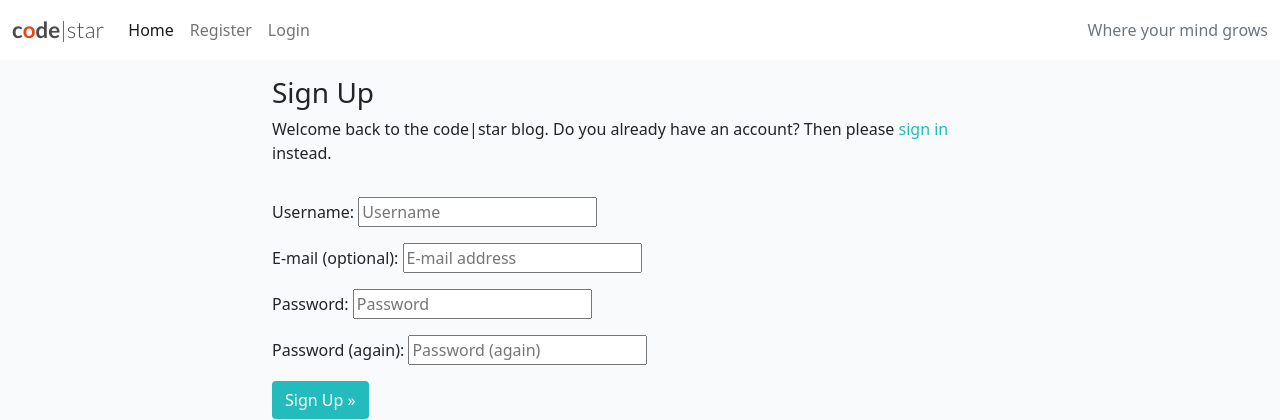
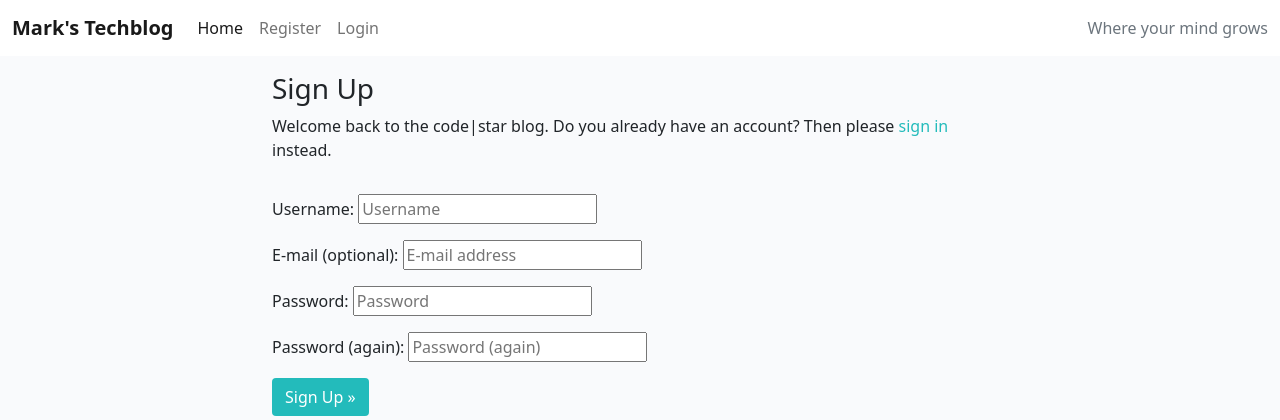
Before and after one commit to Markp1312/PP4-DjangoTechBlog, a Django app: page /accounts/signup/ in a window 1280 px wide. Shown: the top 420 px of the page. Run offline with Django 3.2, Linux system fonts and the light colour scheme.

Commit message:
updated requirements.txt

```diff
--- a/MarkTechblog/settings.py
+++ b/MarkTechblog/settings.py
@@ -33,7 +33,7 @@ DEBUG = False
 
 X_FRAME_OPTIONS = 'SAMEORIGIN'
 
-ALLOWED_HOSTS = ['ci-pp4-marktechblog.herokuapp.com', 'localhost']
+ALLOWED_HOSTS = ["ci-pp4-marktechblog.herokuapp.com", "localhost"]
 
 
 # Application definition
@@ -72,6 +72,7 @@ MESSAGE_TAGS = {
 CRISPY_TEMPLATE_PACK = 'bootstrap4'
 
 MIDDLEWARE = [
+    'whitenoise.middleware.WhiteNoiseMiddleware',
     'django.middleware.security.SecurityMiddleware',
     'django.contrib.sessions.middleware.SessionMiddleware',
     'django.middleware.common.CommonMiddleware',
--- a/requirements.txt
+++ b/requirements.txt
@@ -14,3 +14,4 @@ python3-openid==3.2.0
 pytz==2022.1
 requests-oauthlib==1.3.1
 sqlparse==0.4.2
+whitenoise==6.0.0
--- a/templates/base.html
+++ b/templates/base.html
@@ -26,8 +26,7 @@
 
     <nav class="navbar navbar-expand-lg navbar-light bg-white">
         <div class="container-fluid">
-            <a class="navbar-brand" href="{% url 'home' %}"><span class="brand">c<span class="red-o">o</span>de<span
-                        class="thin">|star</span></span></span></a>
+            <a class="navbar-brand" href="{% url 'home' %}"><strong>Mark's Techblog</strong></a>
             <button class="navbar-toggler" type="button" data-bs-toggle="collapse" data-bs-target="#navbarText"
                 aria-controls="navbarText" aria-expanded="false" aria-label="Toggle navigation">
                 <span class="navbar-toggler-icon"></span>
```
